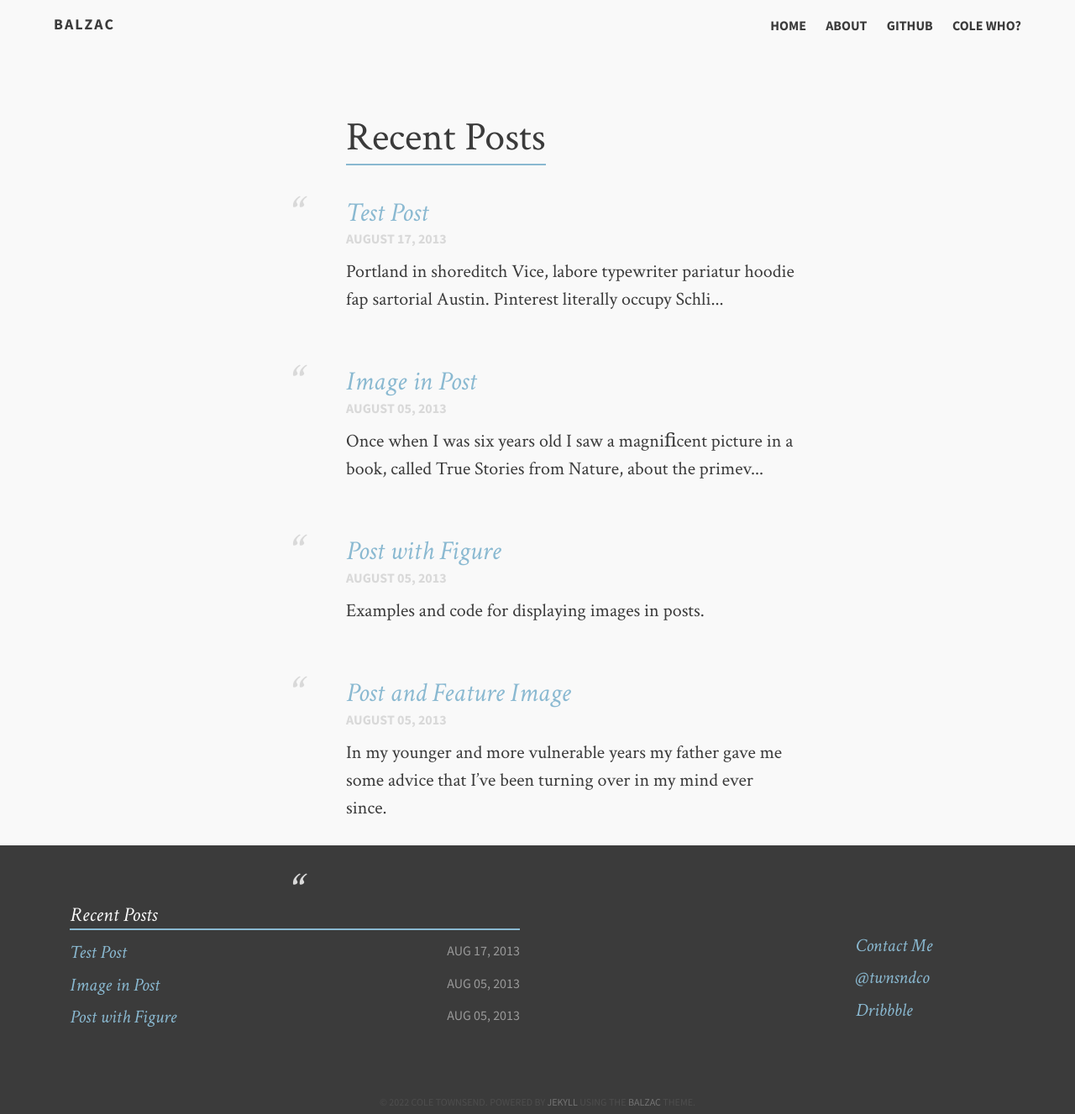
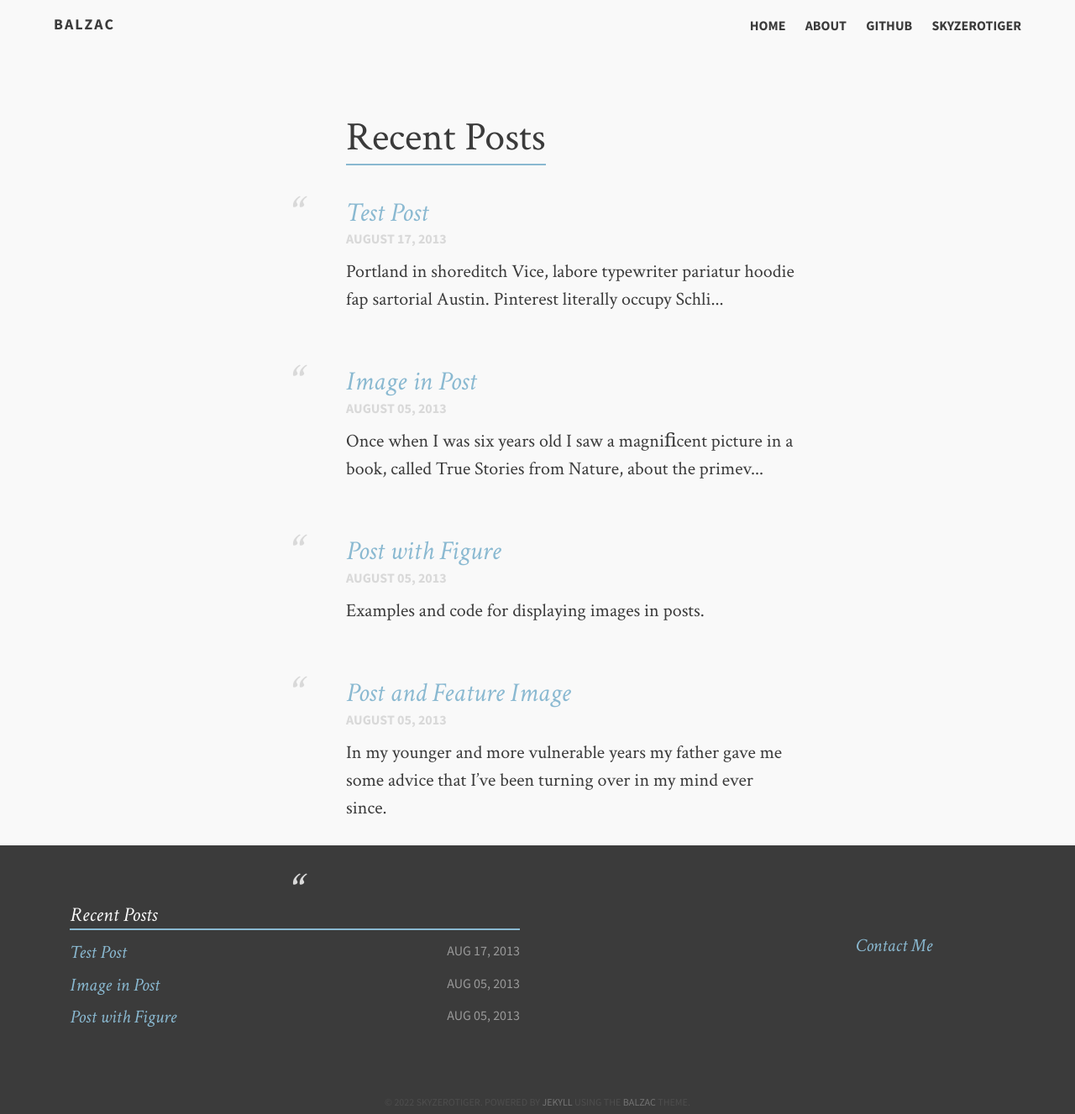
Before and after one commit to skyzerotiger/skyzerotiger.github.io, a Jekyll site: the page built from index.md, in a window 1280 px wide. Shown: the whole page at 84% size. Built offline with Jekyll 4.4.1, drawn with Linux system fonts in a browser that asks for light colours.

Commit message:
Update _config.yml

```diff
--- a/_config.yml
+++ b/_config.yml
@@ -5,16 +5,10 @@
 
 # Owner/author information
 owner:
-  name:           Cole Townsend
+  name:           skyzerotiger
   avatar:         avatar.png
-  bio:            "Aesthete & Athlete"
-  email:          cole@coletownsend.com
-  twitter:        twnsndco
-  github:         coletownsend
-  instagram:      ctrunsthis
-  dribbble:       coletownsend
-  disqus:         balzac
-  location:       "Buffalo, NY"
+  bio:            "programmer"
+  email:          skyzerotiger@gmail.com
   # Plug in your disqus shortname!
 
 tools:
@@ -31,10 +25,10 @@
   - title: About
     url: /about
   - title: Github
-    url: https://github.com/ColeTownsend/Balzac-for-Jekyll
+    url: https://github.com/skyzerotiger
     external: true
-  - title: Cole Who?
-    url: http://coletownsend.com
+  - title: skyzerotiger
+    url: http://skyzerotiger.com
     external: true
 
 # http://en.wikipedia.org/wiki/List_of_tz_database_time_zones
```
